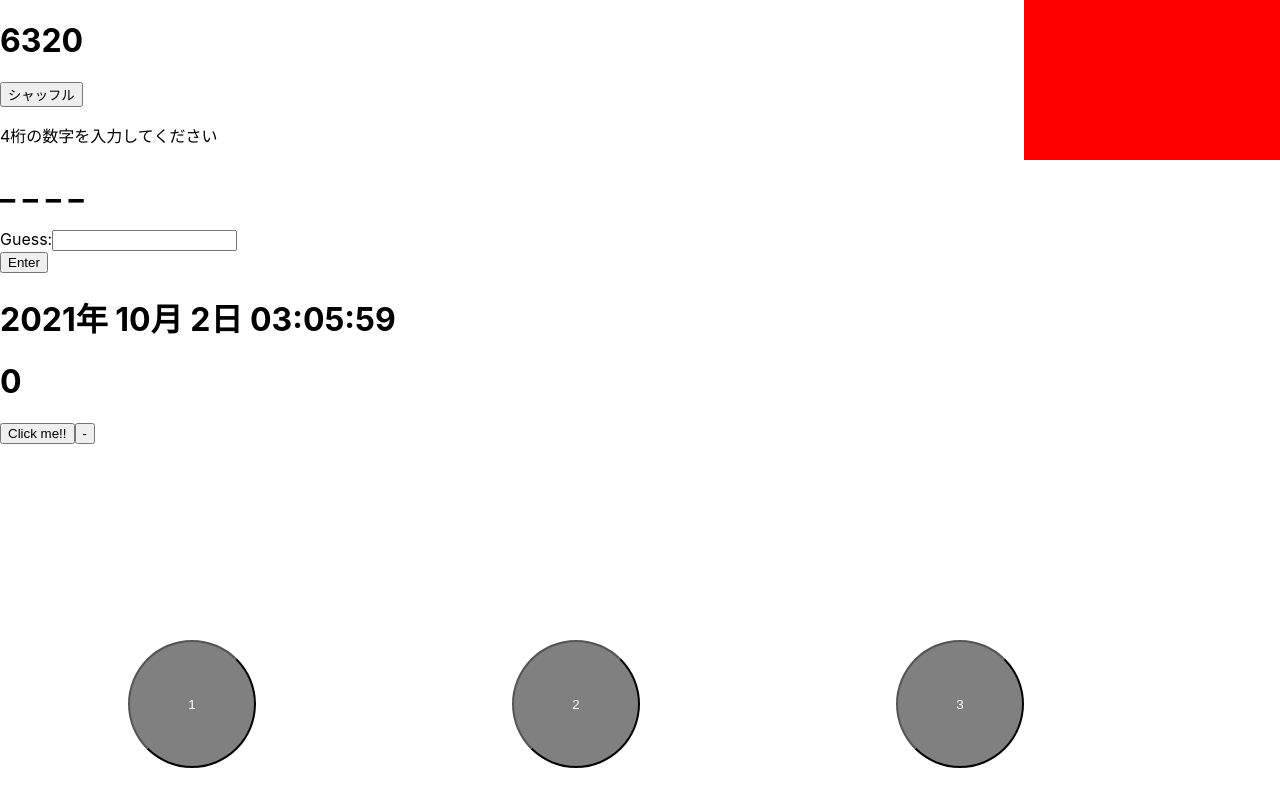
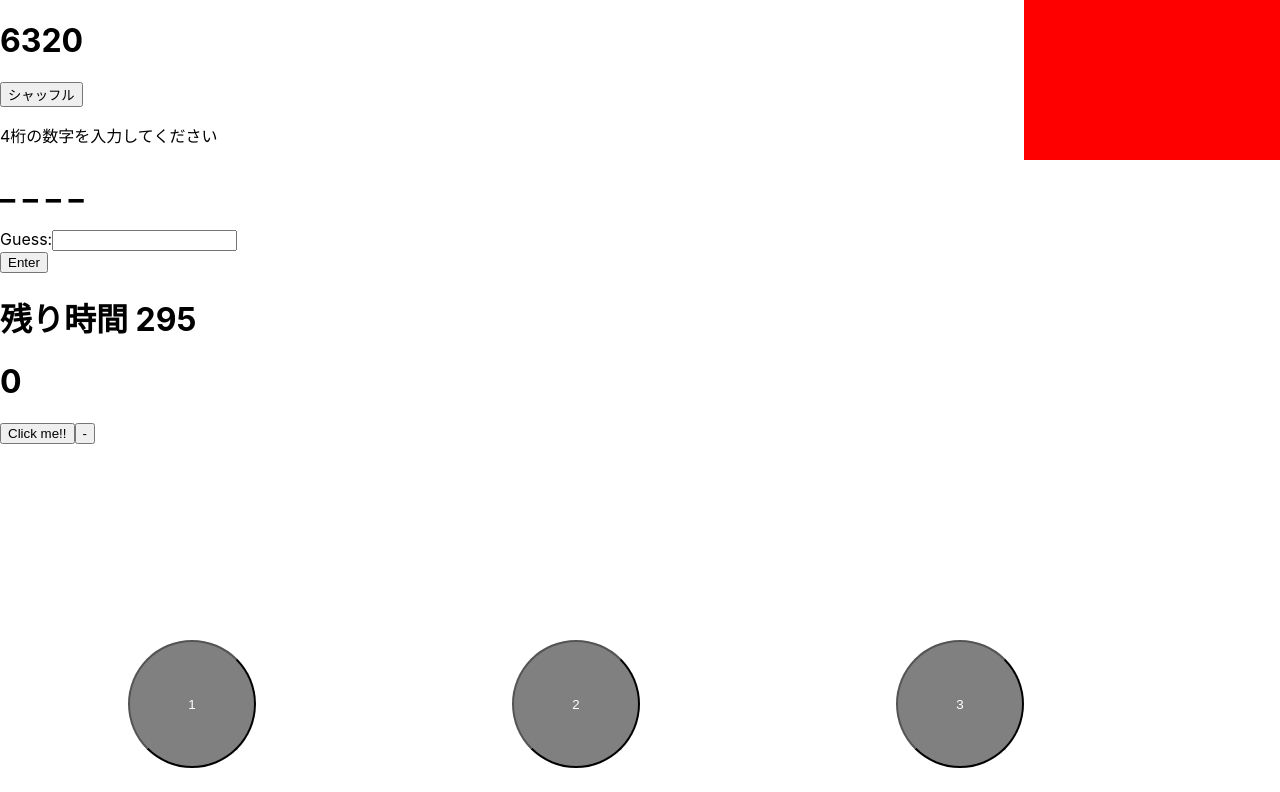
Before and after one commit to sunoco262/21_1021_test, a React (Create React App) app: page / in a window 1280 px wide. Shown: the top 792 px of the page. Built offline with nearby package versions, Linux system fonts and the light colour scheme.

Commit message:
add:タイマーを実装

```diff
--- a/src/Timer.js
+++ b/src/Timer.js
@@ -50,7 +50,7 @@ class Timer extends Component {
   render() {
     return (
       <>
-        <h1 className="Clock">{this.state.nowTime}</h1>
+        <h1>残り時間 {this.state.timer}</h1>
       </>
     );
   }
```
